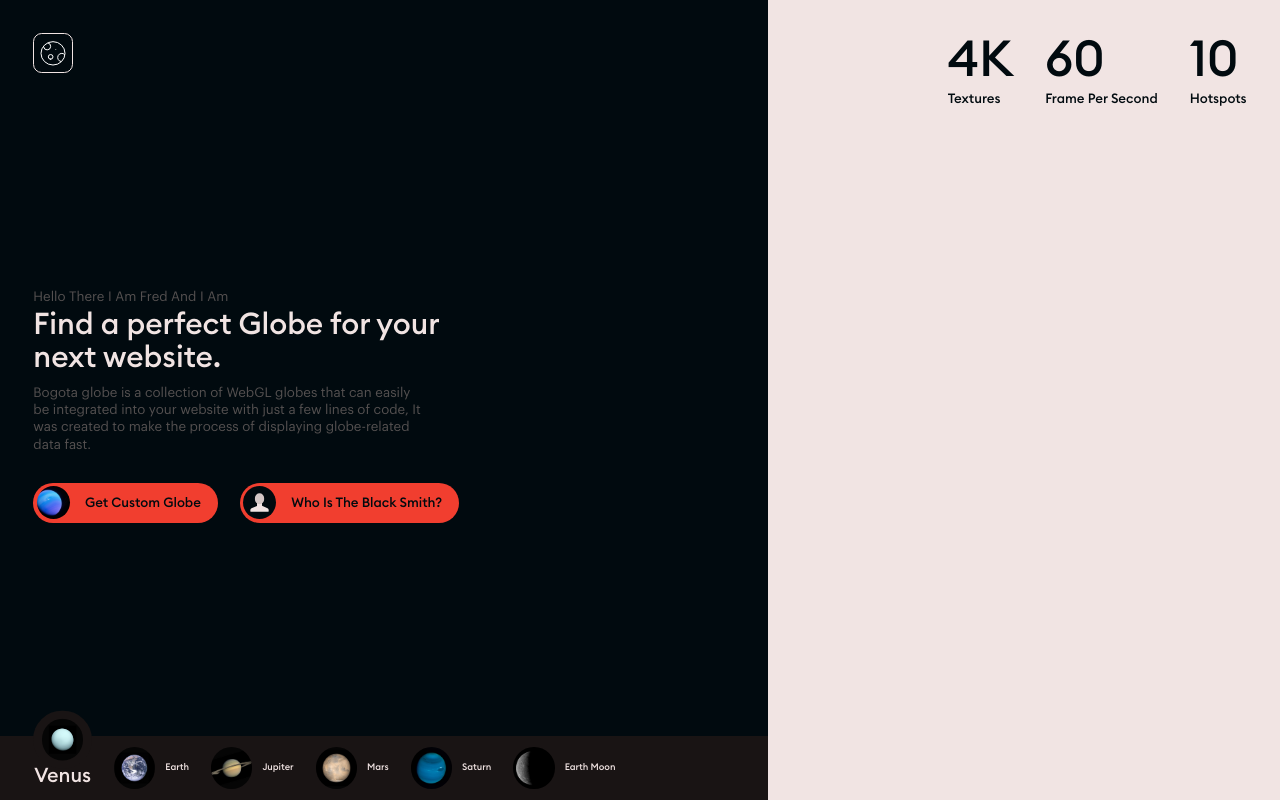
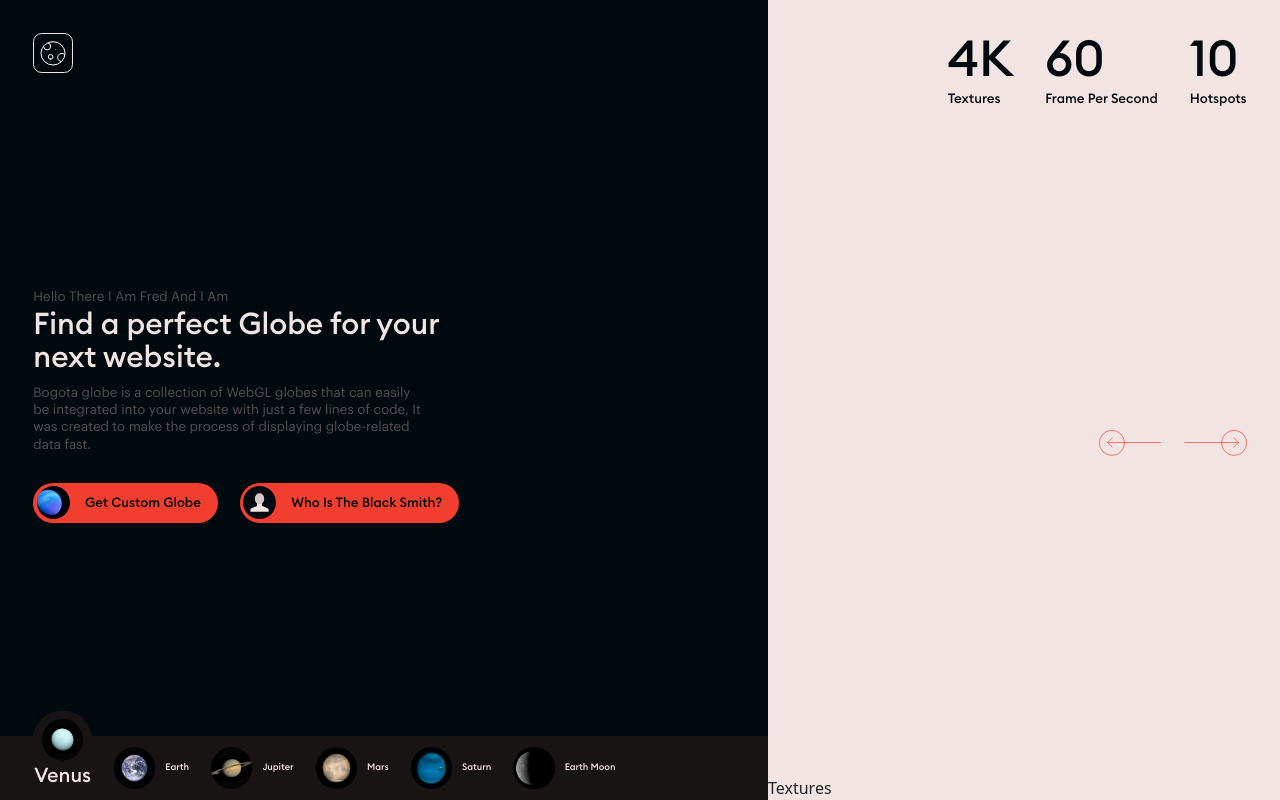
Before and after one commit to mudakikwa/bogoglobes, a React (Create React App) app: page / in a window 1280 px wide. Built offline with nearby package versions, Linux system fonts and the light colour scheme.

Commit message:
fimishe the arrows ui design

```diff
--- /dev/null
+++ b/src/components/arrows/Arrows.js
@@ -0,0 +1,14 @@
+import React from 'react'
+import LeftArrow from './src/LeftArrow'
+import "./arrows.scss"
+
+export default function Arrows() {
+  return (
+    <div id="arrows">
+        <div className="wrapper d-flex">
+              <div className="left-arrow"><LeftArrow /></div>
+              <div className="right-arrow"><LeftArrow /></div>
+        </div>
+    </div>
+  )
+}
--- /dev/null
+++ b/src/components/arrows/arrows.scss
@@ -0,0 +1,15 @@
+@import "../../sass/mixins.scss";
+#arrows{
+    display: flex;
+    justify-content: flex-end;
+    .wrapper{
+        gap:pxToVw(34);
+    }
+    svg{
+        width: pxToVw(94)!important;
+        height: auto;
+    }
+    .right-arrow{
+        transform: scaleX(-1);
+    }
+}
--- /dev/null
+++ b/src/components/arrows/src/LeftArrow.js
@@ -0,0 +1,20 @@
+import React from 'react'
+
+export default function LeftArrow() {
+  return (
+      <svg xmlns="http://www.w3.org/2000/svg" width="94.828" height="39" viewBox="0 0 94.828 39">
+          <g id="Group_11" data-name="Group 11" transform="translate(-1667 -425)">
+              <g id="arrow-left" transform="translate(1675 432)">
+                  <g id="Group_10" data-name="Group 10">
+                      <path id="Path_2" data-name="Path 2" d="M86.328,12H5" fill="none" stroke="#f13e2f" stroke-linecap="round" stroke-linejoin="round" stroke-width="1" />
+                      <path id="Path_3" data-name="Path 3" d="M12,19,5,12l7-7" fill="none" stroke="#f13e2f" stroke-linecap="round" stroke-linejoin="round" stroke-width="1" />
+                  </g>
+              </g>
+              <g id="Ellipse_8" data-name="Ellipse 8" transform="translate(1667 425)" fill="none" stroke="#f13e2f" stroke-width="1">
+                  <circle cx="19.5" cy="19.5" r="19.5" stroke="none" />
+                  <circle cx="19.5" cy="19.5" r="19" fill="none" />
+              </g>
+          </g>
+      </svg>
+  )
+}
--- /dev/null
+++ b/src/components/textures/Textures.js
@@ -0,0 +1,7 @@
+import React from 'react'
+
+export default function Textures() {
+  return (
+    <div>Textures</div>
+  )
+}
--- a/src/pages/home/Home.js
+++ b/src/pages/home/Home.js
@@ -1,8 +1,10 @@
 import React from 'react'
+import Arrows from '../../components/arrows/Arrows'
 import Cta from '../../components/cta/Cta'
 import LeftTextCounter from '../../components/leftText/LeftTextCounter'
 import Logo from '../../components/logo/Logo'
 import Planets from '../../components/planets/Planets'
+import Textures from '../../components/textures/Textures'
 import "./index.scss"
 
 export default function Home() {
@@ -15,6 +17,8 @@ export default function Home() {
       </div>
       <div className="right-size">
         <LeftTextCounter />
+        <Arrows />
+        <Textures />
       </div>
     </div>
   )
```
